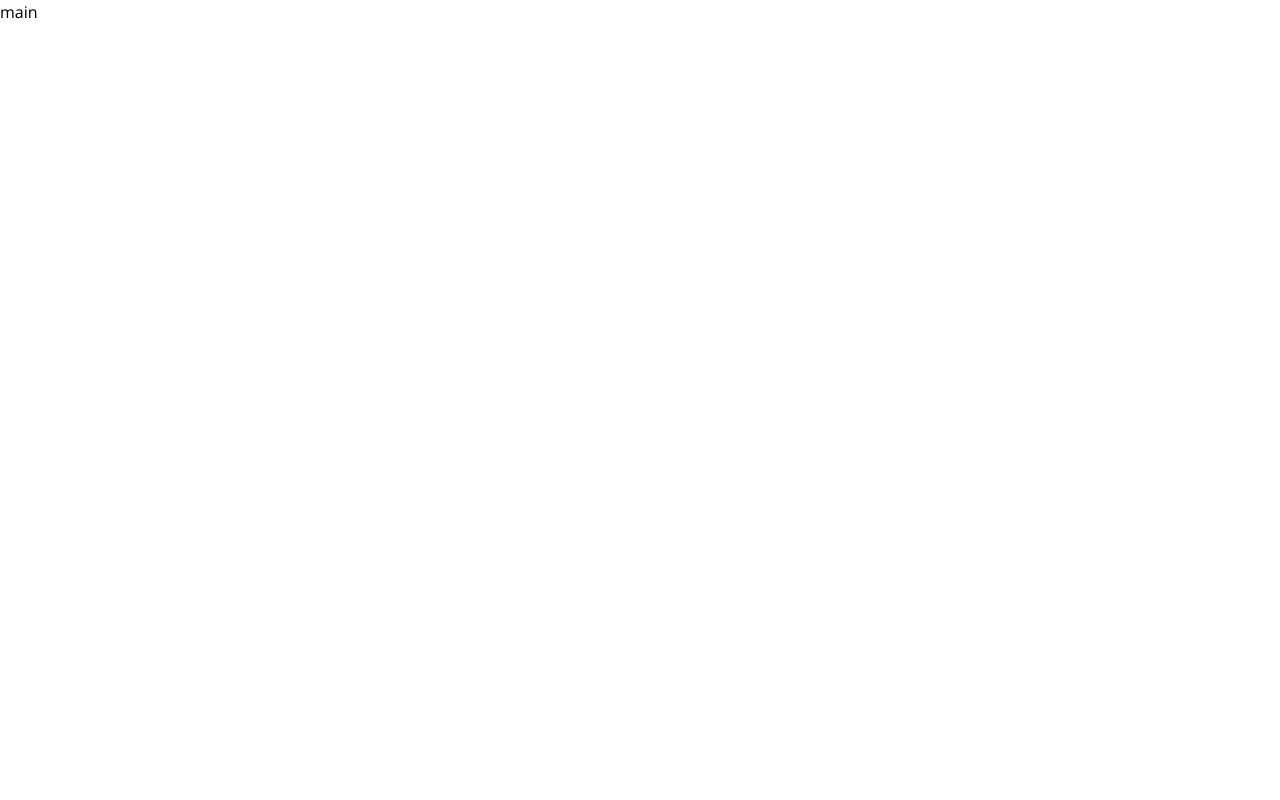
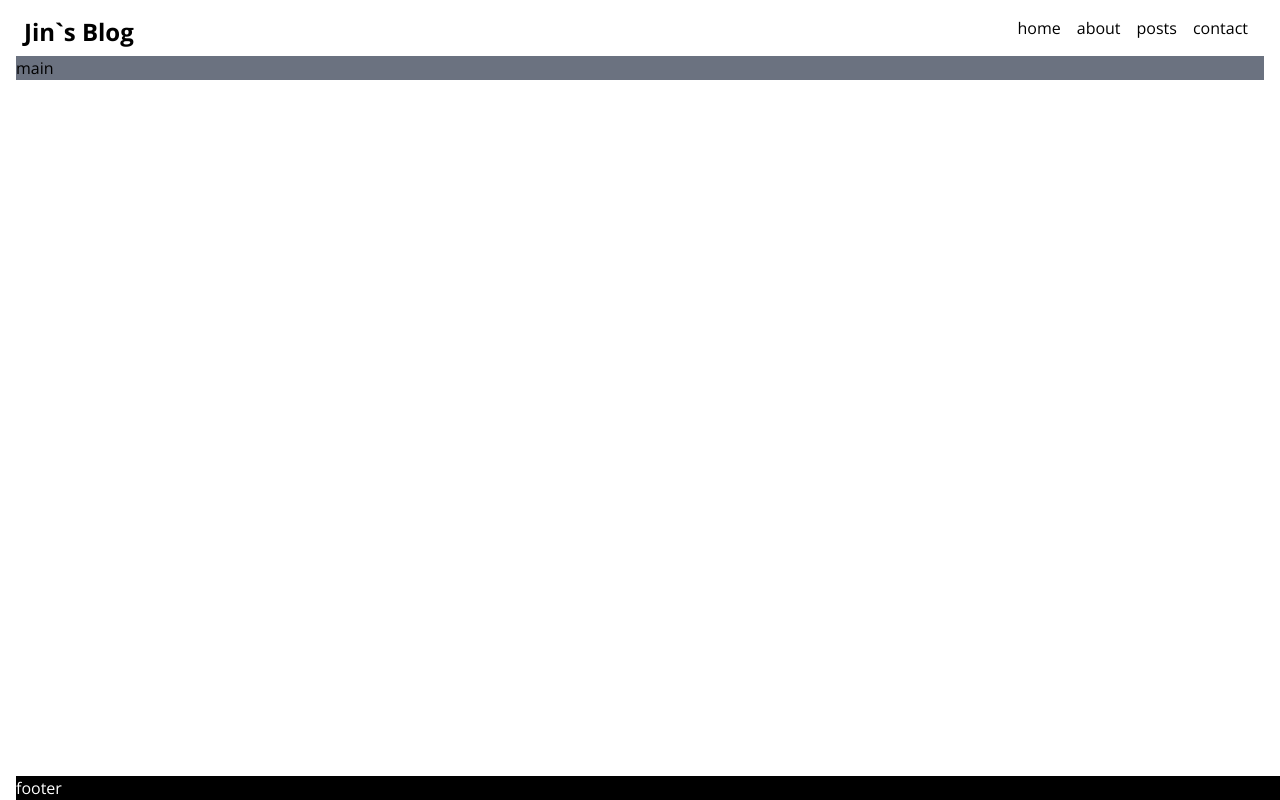
Before and after one commit to jinbaek78/nextjs-practice-blog-with-ellie, a Next.js app: page / in a window 1280 px wide. Built offline with nearby package versions, Linux system fonts and the light colour scheme.

Commit message:
feat: add page layout

```diff
--- /dev/null
+++ b/src/app/about/page.tsx
@@ -0,0 +1,4 @@
+type Props = {};
+export default function page({}: Props) {
+  return <div>Page</div>;
+}
--- /dev/null
+++ b/src/app/contact/page.tsx
@@ -0,0 +1,4 @@
+type Props = {};
+export default function page({}: Props) {
+  return <div>Contact</div>;
+}
--- a/src/app/globals.css
+++ b/src/app/globals.css
@@ -18,4 +18,6 @@
 
 body {
   color: rgb(var(--foreground-rgb));
+
+  @apply flex flex-col m-auto max-w-7xl px-4 py-2;
 }
--- a/src/app/layout.tsx
+++ b/src/app/layout.tsx
@@ -1,6 +1,7 @@
 import './globals.css';
 import type { Metadata } from 'next';
 import { Open_Sans } from 'next/font/google';
+import Link from 'next/link';
 
 const sans = Open_Sans({ subsets: ['latin'] });
 
@@ -16,7 +17,31 @@ export default function RootLayout({
 }) {
   return (
     <html lang="en" className={sans.className}>
-      <body className={sans.className}>{children}</body>
+      <body className={sans.className}>
+        <header className="  flex justify-between p-2">
+          <Link href={'/'} className="text-2xl font-bold">
+            Jin`s Blog
+          </Link>
+          <nav className="flex justify-evenly">
+            <Link href={'/'} className="mx-2">
+              home
+            </Link>
+            <Link href={'/about'} className="mx-2">
+              about
+            </Link>
+            <Link href={'/posts'} className="mx-2">
+              posts
+            </Link>
+            <Link href={'contact'} className="mx-2">
+              contact
+            </Link>
+          </nav>
+        </header>
+        <main className="">{children}</main>
+        <footer className="bg-black text-white text-md fixed bottom-0 w-full max-w-screen-xl ">
+          footer
+        </footer>
+      </body>
     </html>
   );
 }
--- a/src/app/page.tsx
+++ b/src/app/page.tsx
@@ -1,5 +1,5 @@
 import Image from 'next/image';
 
 export default function Home() {
-  return <main>main</main>;
+  return <main className="bg-gray-500 w-full">main</main>;
 }
--- /dev/null
+++ b/src/app/posts/page.tsx
@@ -0,0 +1,4 @@
+type Props = {};
+export default function page({}: Props) {
+  return <div>Posts</div>;
+}
```
